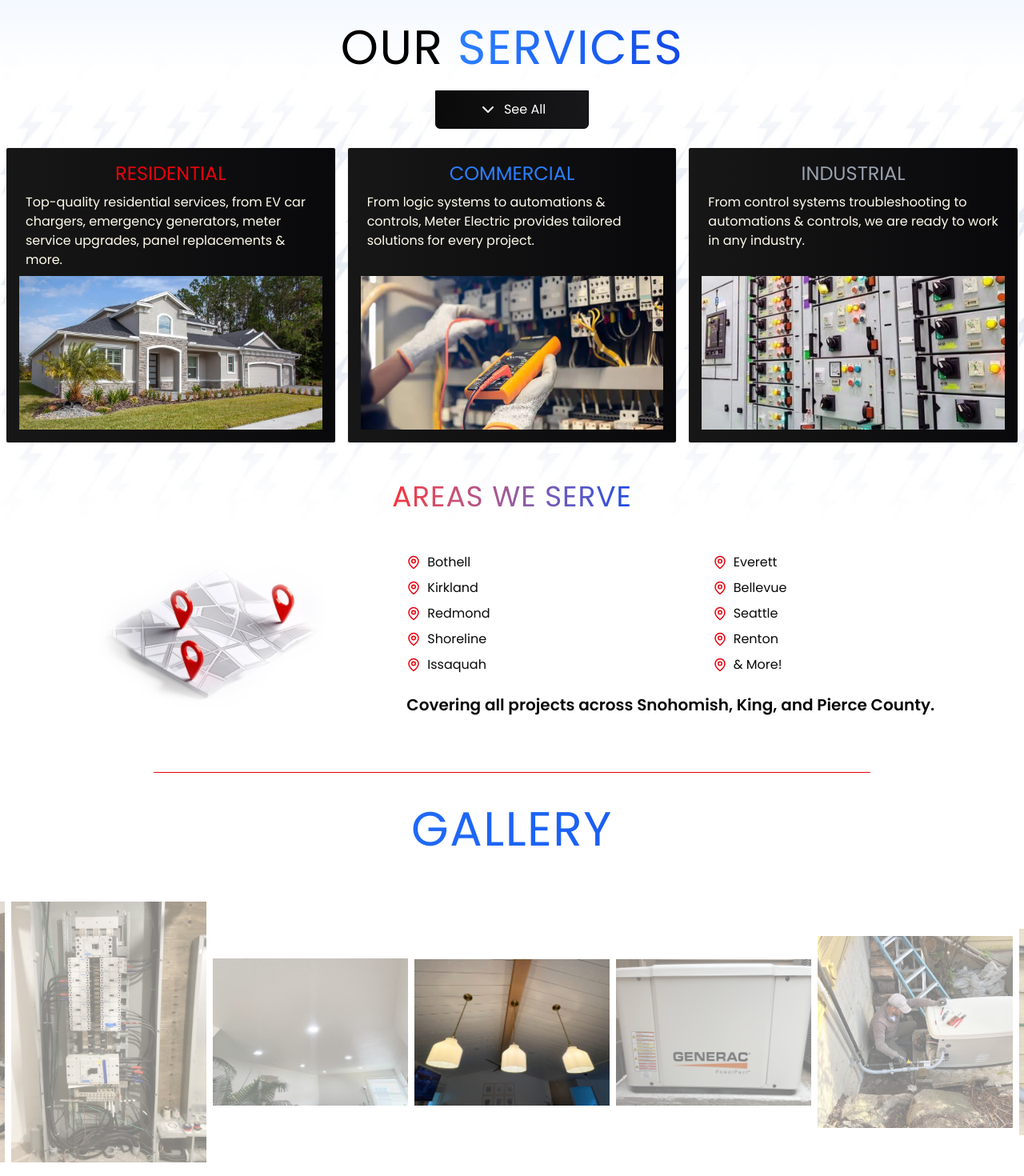
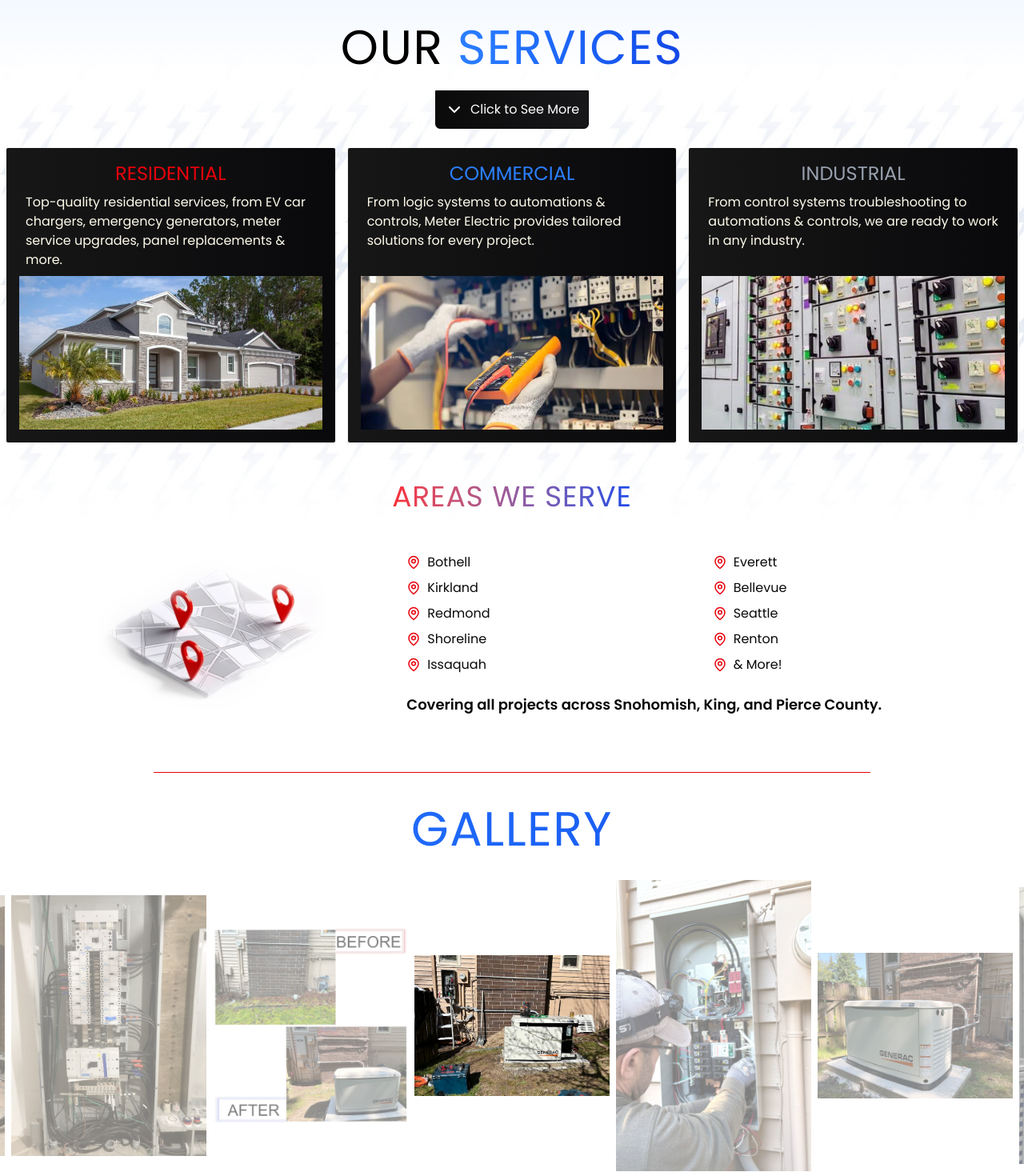
Before and after one commit to vtonu/meterelectric, a React (Vite) app: page / in a window 1280 px wide. Shown: the part 600-2070 px from the top of the page at 80% size. Built offline with nearby package versions, Linux system fonts and the light colour scheme; what tailwindcss-motion would draw is missing.

Commit message:
fixed paddings & text (v3.5.3)

```diff
--- a/src/components/ContactUs.jsx
+++ b/src/components/ContactUs.jsx
@@ -52,13 +52,14 @@ const Contacts = ({ homeRef }) => {
 
   return (
     <div
-      className="mt-20 tracking-wide min-h-[300px] bg-cover  px-0 "
+      className="mt-20 tracking-wide min-h-[300px] bg-cover"
       style={{
         backgroundImage: `url(${backgroundImage})`,
       }}
     >
       {/* Separate div for the border above remove max-w-4xl mx-auto for the line to extend*/}
       <div className="border-t-1 border-red-600"></div>
+      <div className="px-2">
         <div
           className="tracking-wide border-blue-600"
           onContextMenu={(e) => e.preventDefault()} // Disable right-click
@@ -100,14 +101,14 @@ const Contacts = ({ homeRef }) => {
               <p className="mb-4">
                 As a local, family-owned business and with over 30 years of
                 experience in the electrical industry, we are committed to
-              delivering high-quality workmanship and reliable service on every
-              project.
+                delivering high-quality workmanship and reliable service on
+                every project.
               </p>
               <p className="mb-4">
-              What sets us apart is the personal care we bring to every job — we
-              treat your home or business like it’s our own, and we believe in
-              doing the job right the first time. We take pride in providing
-              solutions that are safe, efficient, and built to last.
+                What sets us apart is the personal care we bring to every job —
+                we treat your home or business like it’s our own, and we believe
+                in doing the job right the first time. We take pride in
+                providing solutions that are safe, efficient, and built to last.
               </p>
             </div>
           </div>
@@ -132,7 +133,7 @@ const Contacts = ({ homeRef }) => {
         </h2>
 
         <div className="max-w-lg px-4 py-8 mx-auto rounded-lg shadow-md isolate sm:py-8 lg:px-6 animate-gradient-border [background:linear-gradient(white,white)_padding-box,conic-gradient(from_var(--border-angle),transparent_0%,transparent_60%,theme(colors.blue.600/0.48)_82%,theme(colors.blue.500)_88%,theme(colors.blue.300)_92%,theme(colors.blue.500)_96%,theme(colors.blue.600/0.48)_98%,transparent_100%)_border-box] ">
-        <form ref={formRef} onSubmit={sendEmail} className="space-y-4">
+          <form ref={formRef} onSubmit={sendEmail} className="space-y-4 ">
             {/* Name Field */}
             <div>
               <label
@@ -261,6 +262,7 @@ const Contacts = ({ homeRef }) => {
           </button>
         </div>
       </div>
+    </div>
   );
 };
 
--- a/src/components/FeatureSection.jsx
+++ b/src/components/FeatureSection.jsx
@@ -66,7 +66,9 @@ const FeatureSection = () => {
             }`}
           >
             {isExpanded ? <ChevronUp /> : <ChevronDown />}
-            <span className="ml-2">{isExpanded ? "Close" : "See All"}</span>
+            <span className="ml-2">
+              {isExpanded ? "Close" : "Click to See More"}
+            </span>
           </button>
         </div>
         {/* Expandable Services Section */}
@@ -191,7 +193,7 @@ const FeatureSection = () => {
 
             {/* Slogan text */}
             <div className="mt-6 ">
-              <p className="text-xl font-semibold text-zinc-950">
+              <p className="text-lg font-semibold text-zinc-950">
                 Covering all projects across Snohomish, King, and Pierce County.
               </p>
             </div>
--- a/src/components/HeroSection.jsx
+++ b/src/components/HeroSection.jsx
@@ -40,7 +40,10 @@ const HeroSection = ({ contactRef }) => {
             <div className="flex flex-col items-center space-y-2 pb-4 xs:pb-8 mt-2 xs:mt-0">
               <button
                 onClick={() =>
-                  contactRef.current?.scrollIntoView({ behavior: "smooth" })
+                  contactRef.current?.scrollIntoView({
+                    behavior: "smooth",
+                    block: "center",
+                  })
                 }
                 className="group w-full max-w-[240px] px-4 xs:px-6 py-3 xs:py-4 font-medium border-blue-700 rounded-md shadow-xs border-1 bg-linear-to-r from-blue-400 to-blue-800 text-amber-50 hover:to-blue-600 text-base xs:text-lg cursor-pointer motion-preset-bounce"
               >
--- a/src/components/Projects.jsx
+++ b/src/components/Projects.jsx
@@ -10,7 +10,6 @@ import project7_panel from "../assets/projects/project7_panel.jpg";
 import project9_generac from "../assets/projects/project9_generac.jpg";
 import project10_carcharger from "../assets/projects/project10_carcharger.jpg";
 import project11_panel from "../assets/projects/project11_panel.png";
-import project12_teslaev from "../assets/projects/project12_teslaev.png";
 import project13_whitelights from "../assets/projects/project13_whitelights.png";
 import project14_teslaev2 from "../assets/projects/project14_teslaev2.png";
 import project15_service from "../assets/projects/project15_service.png";
@@ -138,7 +137,7 @@ const Projects = () => {
     slidesToShow: 5,
     arrows: true,
     autoplay: true,
-    autoplaySpeed: 5000,
+    autoplaySpeed: 4000,
     nextArrow: <NextArrow />,
     prevArrow: <PrevArrow />,
     responsive: [
@@ -160,6 +159,11 @@ const Projects = () => {
   };
 
   const images = [
+    { src: project23_generac1, alt: "Project 23" },
+    { src: project23_generac2, alt: "Project 24" },
+    { src: project23_generac4, alt: "Project 24" },
+    { src: project23_generac3, alt: "Project 25" },
+    { src: project15_service, alt: "Project 15" },
     { src: project13_whitelights, alt: "Project 13" },
     { src: project26_pendant, alt: "Project 26" },
     { src: project9_generac, alt: "Project 8" },
@@ -170,26 +174,15 @@ const Projects = () => {
     { src: project25_church, alt: "Project 25" },
     { src: project18_teslaev3, alt: "Project 18" },
     { src: project19_teslaev4, alt: "Project 19" },
-    { src: project12_teslaev, alt: "Project 12" },
     { src: project7_panel, alt: "Project 7" },
     /* { src: project3_yellowstickers, alt: "Project 3" }, */
     { src: project14_teslaev2, alt: "Project 14" },
     { src: project11_panel, alt: "Project 11" },
-
     { src: project1_yellow, alt: "Project 1" },
-    { src: project23_generac1, alt: "Project 23" },
-
-    { src: project23_generac2, alt: "Project 24" },
-    { src: project23_generac4, alt: "Project 24" },
-    { src: project23_generac3, alt: "Project 25" },
-
-    { src: project15_service, alt: "Project 15" },
     { src: project16_panels, alt: "Project 16" },
     { src: project10_carcharger, alt: "Project 9" },
     { src: project17_panels, alt: "Project 17" },
-
     { src: project20_service, alt: "Project 20" },
-
     { src: project21_cables, alt: "Project 22" },
     { src: project21_service, alt: "Project 21" },
   ];
@@ -210,7 +203,7 @@ const Projects = () => {
               <img
                 src={image.src}
                 alt={image.alt}
-                className="object-contain w-full h-100"
+                className="object-contain w-full h-96"
               />
             </div>
           ))}
```
Also changed, not shown: src/assets/projects/project12_teslaev.png (deleted), 1 other file (tests, documents, lock files or other folders). Lines whose indentation alone changed are shown as unchanged.
